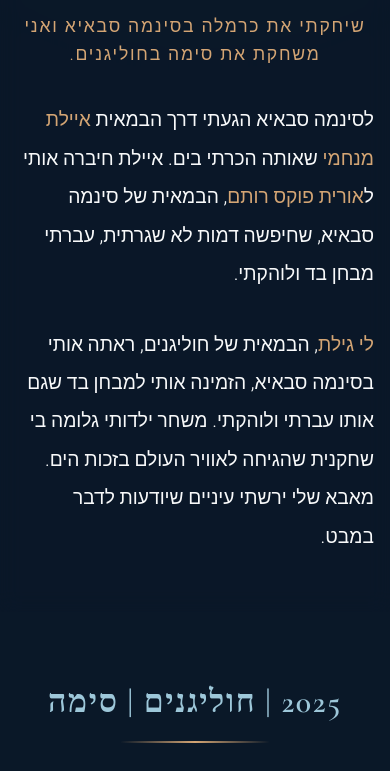
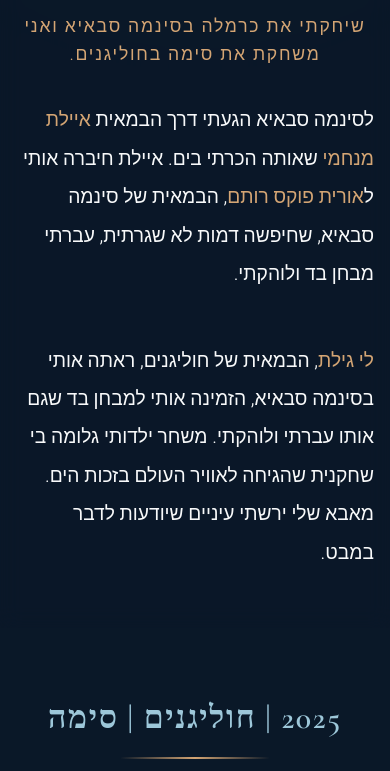
Before and after one commit to sealilev/actress-portfolio, a plain HTML site: page index.html in a window 390 px wide. Shown: the part 909-1680 px from the top of the page. Drawn offline with nearby package versions, Linux system fonts and the light colour scheme.

Commit message:
Add files via upload

```diff
--- a/css/style.css
+++ b/css/style.css
@@ -541,9 +541,6 @@ body {
         padding: 2rem 1rem 1rem 1rem;
     }
 
-    .about-content {
-        gap: 0.5rem;  /* הוספה - צמצום רווח בין הפסקאות */
-    }
 }
 
 /* Responsive Design */
@@ -556,6 +553,7 @@ body {
 @media (max-width: 968px) {
     .about-content {
         grid-template-columns: 1fr;
+        gap: 1.5rem;
     }
 
     .work-item,
```
